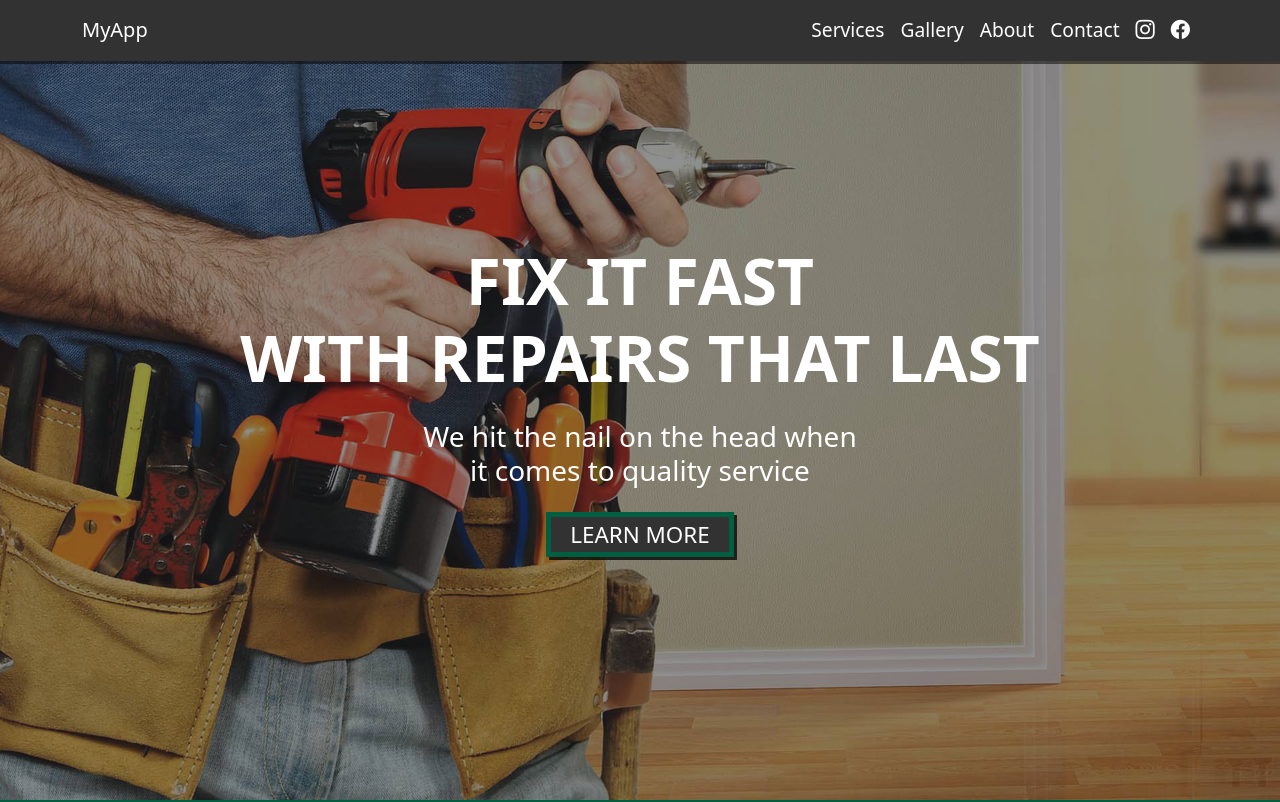
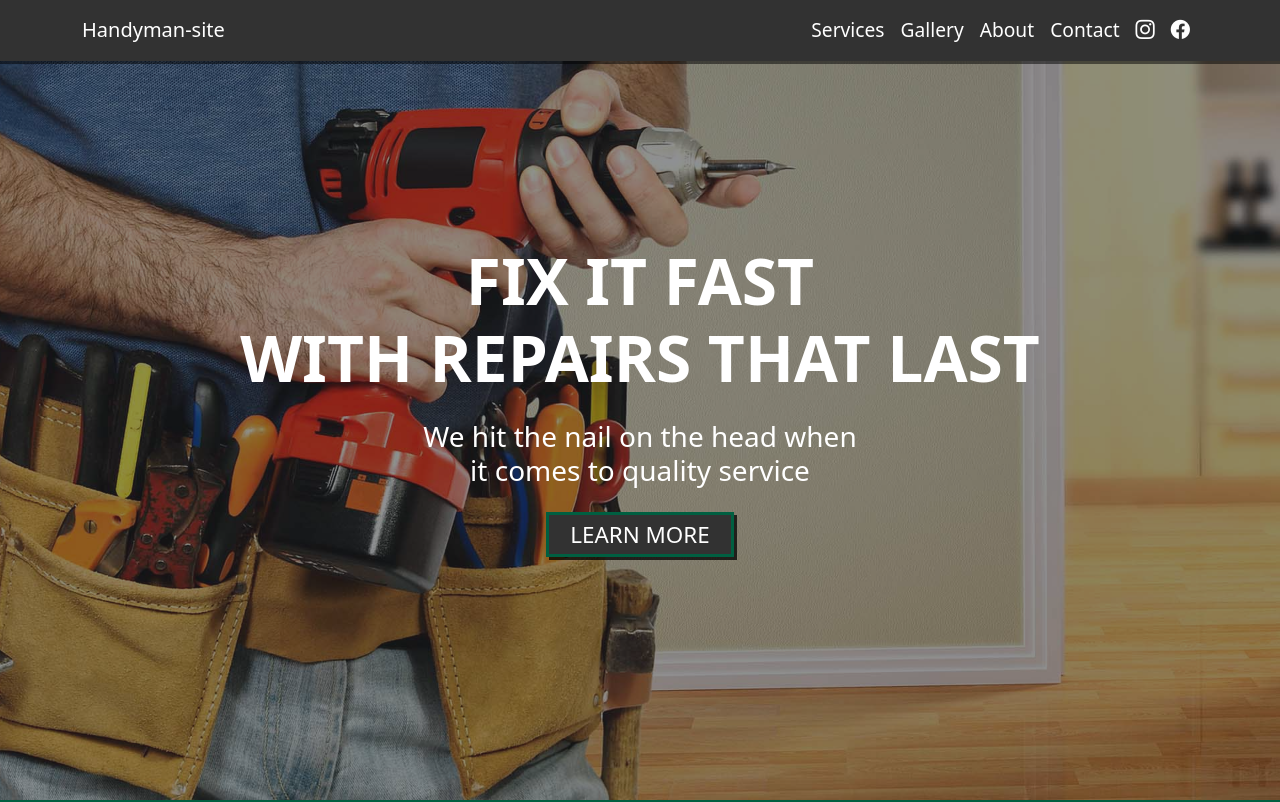
Before and after one commit to joehall02/handyman-site, a React (Create React App) app: page / in a window 1280 px wide. Shown: the top 802 px of the page. Built offline with nearby package versions, Linux system fonts and the light colour scheme.

Commit message:
Minor changes

```diff
--- a/src/App.css
+++ b/src/App.css
@@ -39,6 +39,7 @@
     font-size: 1.5rem;
 }
 
+
 /* Home */
 
 /* Changes background image of home page */
@@ -56,37 +57,49 @@
 }
 
 /* Services */
+
+/* Changes background colour of services section */
 #services {
     background-color: #005F41;
 }
 
+/* Font size for icons on services */
 .custom-icon {
     font-size: 6rem;
 }
 
 /* Gallery */
+
+/* Changes background colour of gallery section */
 #gallery {
     background-color: #323232;
 }
 
+/* Box shadow for image gallery carousel */
 #imageCarousel {
     box-shadow: 6px 6px 0px 0px rgba(0, 0, 0, 0.5);
 }
 
 /* About */
+
+/* Changes background colour of about section */
 .about-description {
     background-color: #005F41;
 }
 
 /* Contact */
+
+/* Changes background colour of contact section */
 .contact-info {
     background-color: #005F41;
 }
 
+/* Changes background colour of contact form */
 .contact-form {
     background-color: #323232;
 }
 
+/* Custom styling for form inputs and text area */
 #contact form input,
 #contact form textarea {
     background-color: #323232;
@@ -96,8 +109,16 @@
     border: 3px solid #005F41;
     border-radius: 0px;
     resize: none;
+    box-shadow: 3px 3px 0px 0px rgba(0, 0, 0, 0.75);
 }
 
+/* Removes box shadow when input is selected */
+#contact form input:focus,
+#contact form textarea:focus {
+    box-shadow: none;
+}
+
+/* Changes colour of placeholder text */
 #contact form input::placeholder,
 #contact form textarea::placeholder {
     color: #8f9798;
@@ -105,42 +126,15 @@
 
 /* Button */
 
-/* Custom dark button with green outline and box shadow */
-/* #home .boxy-button,
-#contact .boxy-button {
-    background-color: #323232;
-    color: #fff;
-    border-width: 5px;
-    border-color: #005F41;
-    border-radius: 0px;
-    box-shadow: 3px 3px 0px 0px rgba(0, 0, 0, 0.75);
-    font-size: 1.4rem;
-} */
 
-/* Changes colour of button when hovering over it */
-/* #home .boxy-button:hover,
-#contact .boxy-button:hover {
-    background-color: #005F41;
-    border-color: #323232;
-    color: #fff;
-} */
-
-/* Removes box shadow when button is active */
-/* #home .boxy-button:active,
-#contact .boxy-button:active {
-    box-shadow: none;
-    background-color: #005F41 !important;
-    border-color: #323232 !important;
-    color: #fff !important;
-} */
-
+/* Custom styling for boxy buttons */
 #home .boxy-button,
 #contact .boxy-button {
     background-color: #323232;
     color: #fff;
     border: none;
     border-radius: 0px;
-    box-shadow: inset 0 0 0 5px #005F41, 3px 3px 0px 0px rgba(0, 0, 0, 0.75);
+    box-shadow: inset 0 0 0 3px #005F41, 3px 3px 0px 0px rgba(0, 0, 0, 0.75);
     font-size: 1.4rem;
     box-sizing: border-box;
 }
@@ -156,10 +150,11 @@
 #home .boxy-button:active,
 #contact .boxy-button:active {
     box-shadow: inset 0 0 0 5px #005F41, 0px 0px 0px 0px rgba(0, 0, 0, 0);
-    color: #fff !important;
 }
 
 /* Other */
+
+/* Custom line height spacing */
 .custom-line-height {
     line-height: 2.5;
 }
--- a/src/components/Contact.js
+++ b/src/components/Contact.js
@@ -29,6 +29,12 @@ function Contact() {
             <h1 className="fw-bold text-white text-center pb-5">GET IN TOUCH</h1>
             <form className="d-flex flex-column justify-content-center">
               <div className="mb-3">
+                <label htmlFor="name" className="form-label text-white">
+                  Name
+                </label>
+                <input type="text" className="form-control" id="name" placeholder="John Doe" required />
+              </div>
+              <div className="mb-3">
                 <label htmlFor="email" className="form-label text-white">
                   Email address
                 </label>
--- a/src/components/Navbar.js
+++ b/src/components/Navbar.js
@@ -16,7 +16,7 @@ function Navbar() {
     <nav className="navbar navbar-expand-lg fixed-top navbar-dark">
       <div className="container">
         <a className="navbar-brand" href="#home" onClick={handleNavLinkClick}>
-          MyApp
+          Handyman-site
         </a>
         <button className="navbar-toggler" type="button" onClick={handleToggle} aria-controls="navbarNav" aria-expanded={navbarOpen ? "true" : "false"} aria-label="Toggle navigation">
           {navbarOpen ? <i class="bi bi-x-lg toggle-icon" /> : <i class="bi bi-list toggle-icon" />}
```
